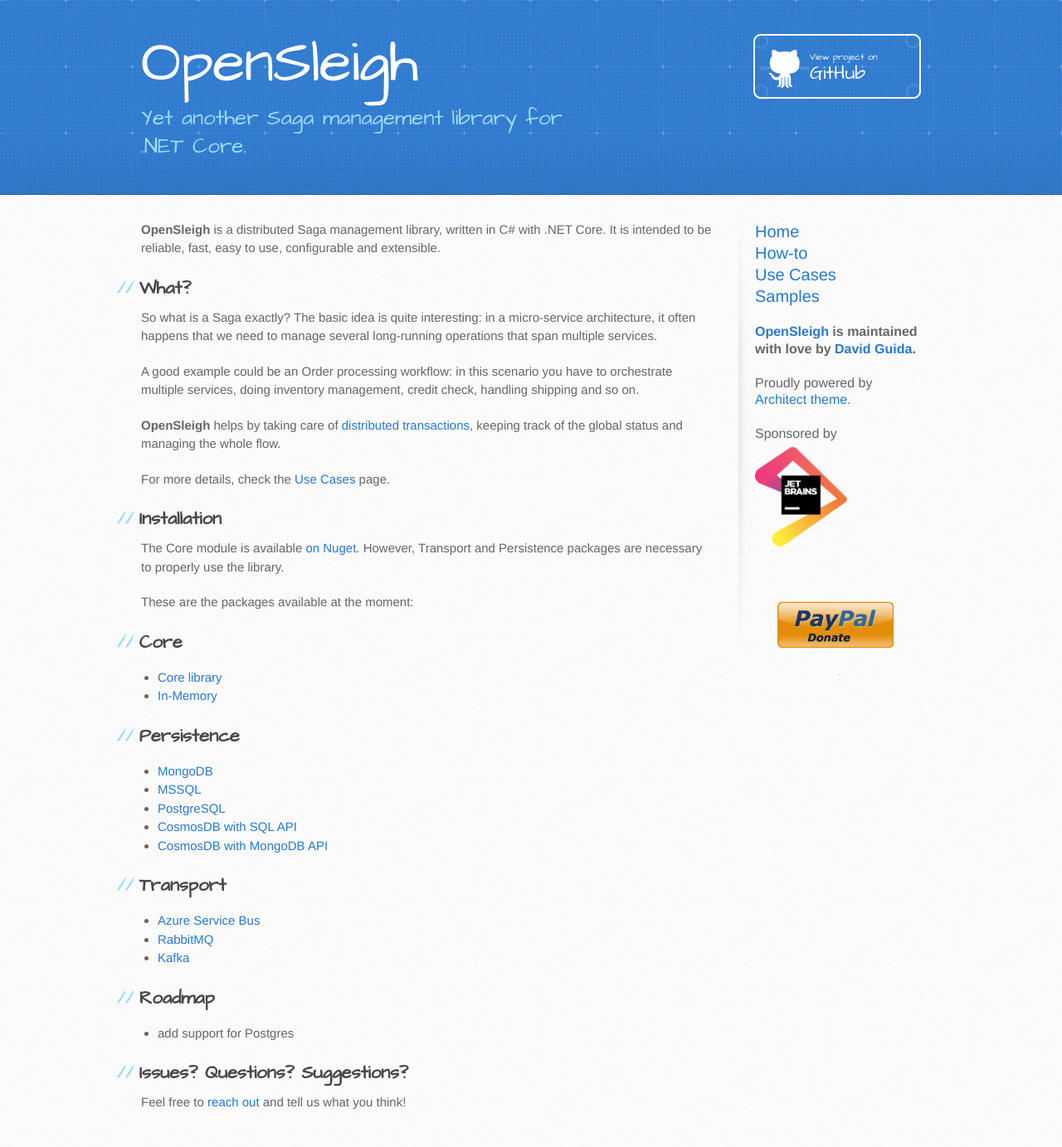
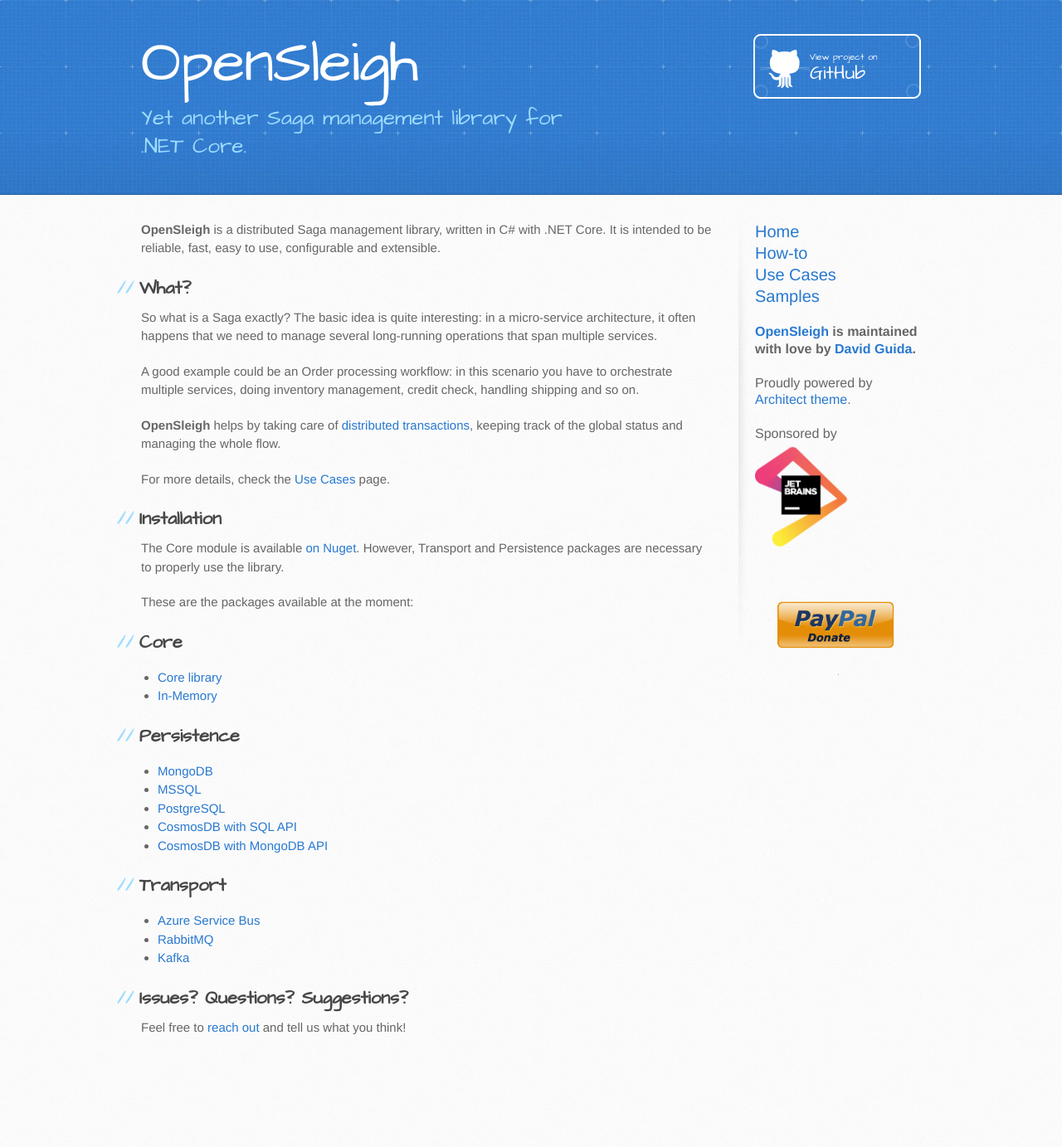
Before and after one commit to mizrael/OpenSleigh-Web, a Jekyll site: the page built from index.md, in a window 1280 px wide. Shown: the whole page at 83% size. Built offline with Jekyll 4.4.1, drawn with Linux system fonts in a browser that asks for light colours; after the commit the page ends 1293 px from its top, so only the background shows below that.

Commit message:
Update index.md

```diff
--- a/index.md
+++ b/index.md
@@ -35,8 +35,5 @@ These are the packages available at the moment:
 - [RabbitMQ](https://www.nuget.org/packages/OpenSleigh.Transport.RabbitMQ/)
 - [Kafka](https://www.nuget.org/packages/OpenSleigh.Transport.Kafka/)
 
-## Roadmap
-- add support for Postgres
-
 ## Issues? Questions? Suggestions?
 Feel free to [reach out](https://github.com/mizrael/OpenSleigh/discussions) and tell us what you think!
```
